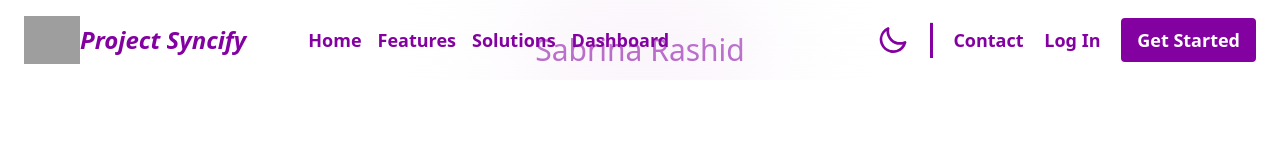
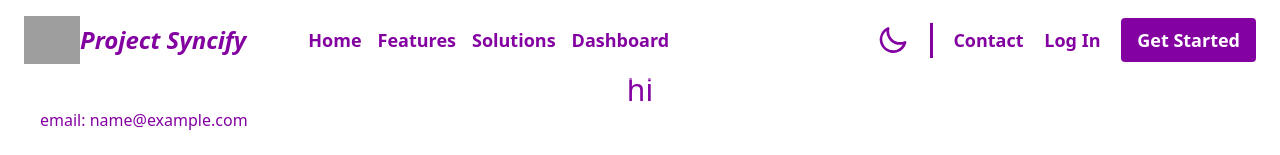
Before and after one commit to TechBuilderTeam/Project-Syncify, a React (Vite) app: page /profile in a window 1280 px wide. Shown: the top 155 px of the page. Built offline with nearby package versions, Linux system fonts and the light colour scheme; sample sign-in values are in the browser's storage; grey boxes are pictures that could not be loaded.

Commit message:
profile done

```diff
--- a/src/components/Pages/Authentication/Login/Login.jsx
+++ b/src/components/Pages/Authentication/Login/Login.jsx
@@ -44,9 +44,9 @@ const Login = () => {
         toast.success(response.message)
         navigate("/profile")
       }
+      console.log(response)
     }
   }
-
   return (
     <div className="py-10 px-10 text-[#8401A1] dark:text-[#73e9fe]">
       <div className="flex gap-3 justify-center md:justify-normal items-center">
--- a/src/components/User/Profile.jsx
+++ b/src/components/User/Profile.jsx
@@ -1,10 +1,22 @@
+import { useEffect } from "react";
+import { useNavigate } from "react-router-dom";
 
 
 const Profile = () => {
+    const navigate = useNavigate();
+    const user = JSON.parse(localStorage.getItem("user"));
+    const jwt_access = localStorage.getItem("access");
+     useEffect(() => {
+         if (jwt_access === null && !user){
+            navigate("/login")
+         }
+     },[])
 
+     console.log(user)
     return (
-        <div>
-            <h1 className="text-3xl text-center">Sabrina Rashid</h1>
+        <div className="w-full h-screen px-10 py-10">
+            <h1 className="text-3xl text-center">hi {user && user?.names}</h1>
+            <p>email: {user && user.email}</p>
         </div>
     );
 };
```
